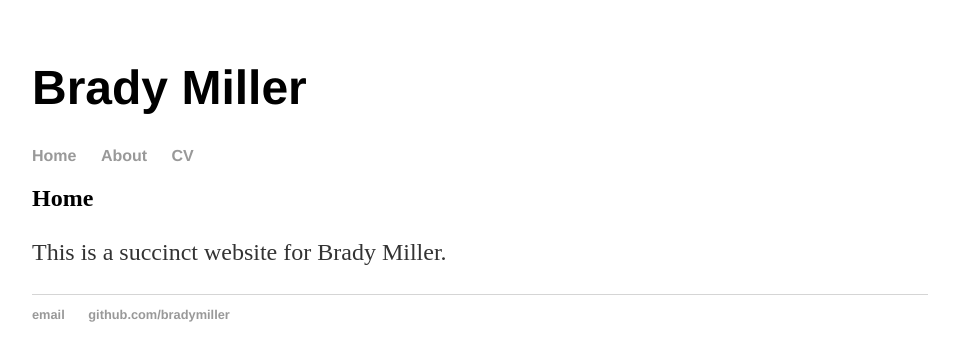
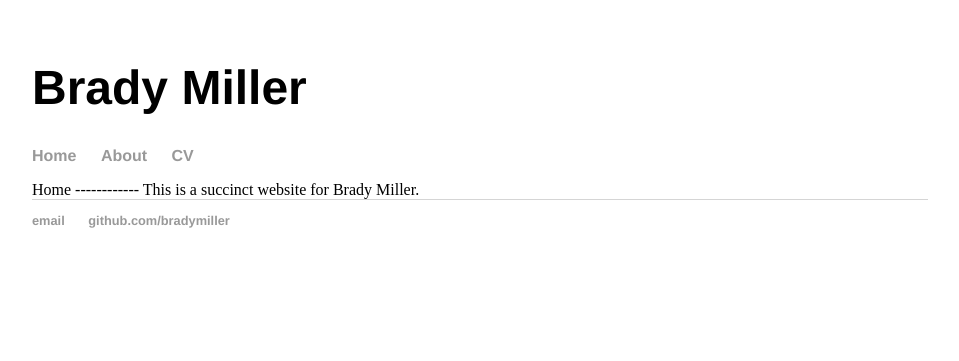
Before and after one commit to bradymiller/bradymiller.github.io, a Jekyll site: the page built from index.html, in a window 1280 px wide. Shown: the top 361 px of the page, without its empty margins (160-1119 px from the left). Built offline with Jekyll 4.4.1, drawn with Linux system fonts in a browser that asks for light colours.

Commit message:
trying markdown

```diff
--- a/index.html
+++ b/index.html
@@ -2,7 +2,6 @@
 layout: default
 title: Brady Miller
 ---
-<div>
-  <h2>Home</h2>
-  <p>This is a succinct website for Brady Miller.</p>
-</div>
+Home
+------------
+This is a succinct website for Brady Miller.
```
